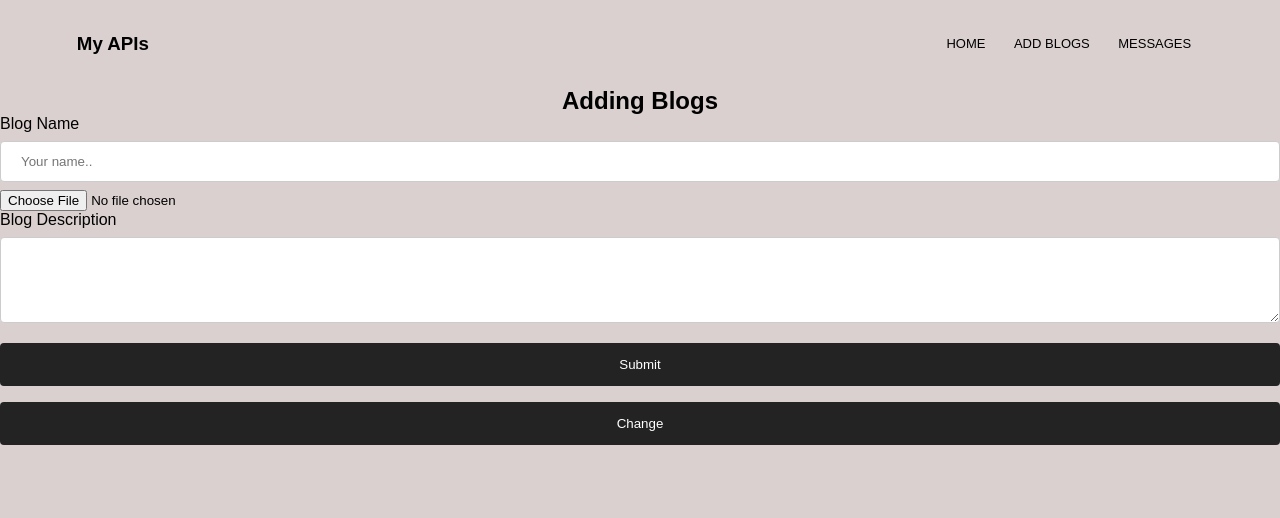
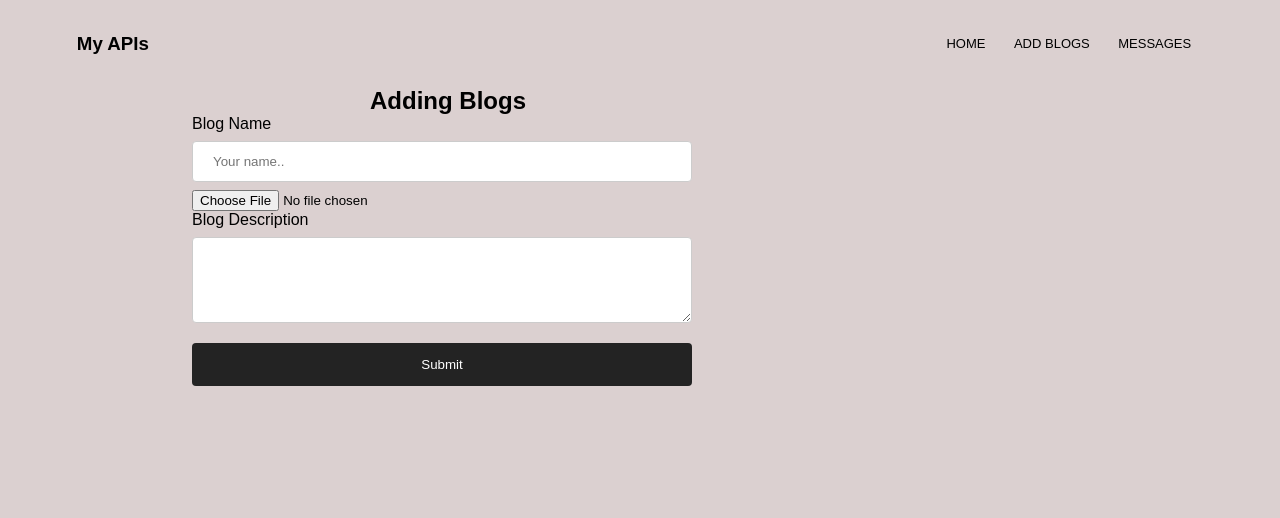
Before and after one commit to Pacific911/Blog-Test-API, a website: page public/addBlog.html in a window 1280 px wide. Drawn offline with Linux system fonts and the light colour scheme.

Commit message:
feature changes

```diff
--- a/public/addBlog.html
+++ b/public/addBlog.html
@@ -27,7 +27,6 @@
           <section class="blog">
             <div class="blog-list">
               <div>
-
                 <form id="add-blog-form">
                   <label for="fname">Blog Name</label>
                   <input type="text" id="name" placeholder="Your name.." required="">
@@ -37,9 +36,8 @@
                   <textarea rows="4" cols="50" id="message" form="form" required=""></textarea>
 
                   <input type="submit" id="btn"value="Submit">
-                  <button class="button" id="btn-danger">Change</button>
+                  <!-- <button class="button" id="btn-danger">Change</button> -->
                 </form>
-
               </div>
             </div>
           </section>
--- a/public/styles/addBlog.css
+++ b/public/styles/addBlog.css
@@ -50,13 +50,16 @@ nav img{
 .nav-links ul li:hover::after{
     width: 100%;
 }
-.main{
-    position: relative;
-    padding: 20px;
+.main-top{
     width: 70%;
-  }
+}
 .main-top h1{
     text-align: center;
+}
+.blog{
+    width: 500px;
+    height: 50vh;
+    margin-left: 15%;
 }
 input[type=text], select,textarea {
     width: 100%;
```
